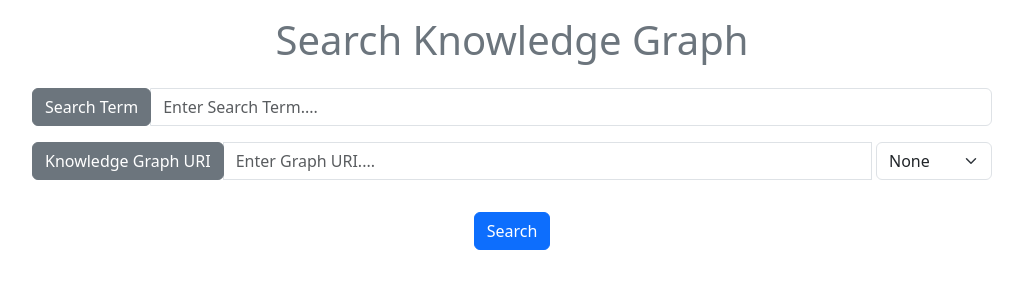
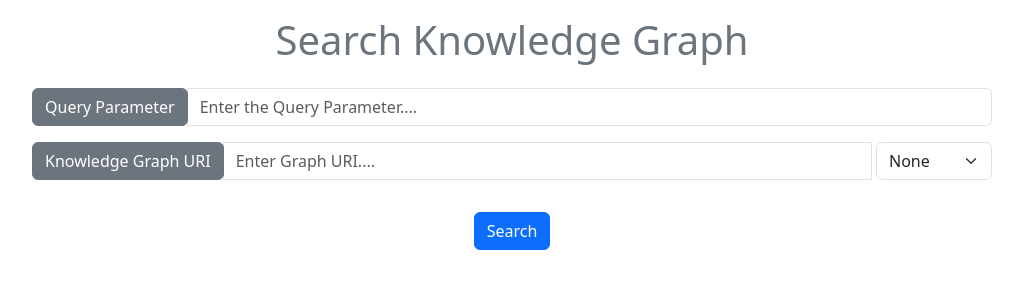
Before and after one commit to alex-randles/RDF-Graph-Search, a Flask app: page / in a window 1280 px wide. Shown: the top 300 px of the page, without its empty margins (128-1151 px from the left). Run offline with Flask 3, Linux system fonts and the light colour scheme.

Commit message:
changing search term to query parameter

```diff
--- a/main.py
+++ b/main.py
@@ -12,11 +12,11 @@ def index():
 
 @app.route('/search-graph', methods=["GET", "POST"])
 def search_graph():
-    search_term = request.form.get("search_term")
+    query_parameter = request.form.get("query_parameter")
     graph_uri = request.form.get("graph_uri")
-    print(search_term, graph_uri)
+    print(query_parameter, graph_uri)
     # SPARQL query executed on endpoint
-    # {search_term} is replaced by the term entered into the interface
+    # {query_parameter} is replaced by the term entered into the interface
     sparql_query = """
     PREFIX crm: <http://erlangen-crm.org/current/>
     PREFIX vrti: <http://ont.virtualtreasury.ie/ontology#>
@@ -30,11 +30,11 @@ def search_graph():
                   rdfs:label ?occupationName   .
       ?name rdfs:label ?nameLabel  ;
             a   crm:E41_Appellation  .
-      FILTER CONTAINS(LCASE(?nameLabel),'{search_term}')
+      FILTER CONTAINS(LCASE(?nameLabel),'{query_parameter}')
      }
     LIMIT 100
     """
-    sparql_query = sparql_query.replace("{search_term}", search_term.lower())
+    sparql_query = sparql_query.replace("{query_parameter}", query_parameter.lower())
     table_rows = {}
     try:
         sparql = SPARQLWrapper(graph_uri)
--- a/templates/index.html
+++ b/templates/index.html
@@ -13,9 +13,9 @@
     <div class="form-group">
         <div class="input-group mb-3 w-75 mx-auto">
             <div class="input-group-prepend">
-                <span class="input-group-text btn btn-secondary">Search Term</span>
+                <span class="input-group-text btn btn-secondary">Query Parameter</span>
             </div>
-            <input type="text" id="search-term" name="search-term" class="form-control" placeholder="Enter Search Term...." required>
+            <input type="text" id="query-parameter" name="query-parameter" class="form-control" placeholder="Enter the Query Parameter...." required>
         </div>
     </div>
     <div class="form-group">
@@ -99,7 +99,7 @@
         type:'POST',
         url:'{{ url_for('search_graph') }}',
         data:{
-            search_term:$('#search-term').val(),
+            query_parameter:$('#query-parameter').val(),
             graph_uri:$('#graph-uri').val(),
         },
         success:function(response)
```
Also changed, not shown: README.md.
